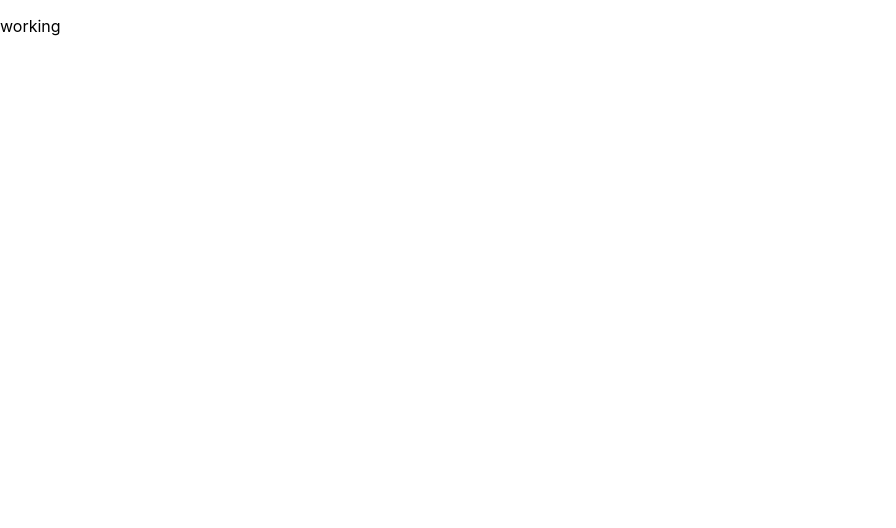
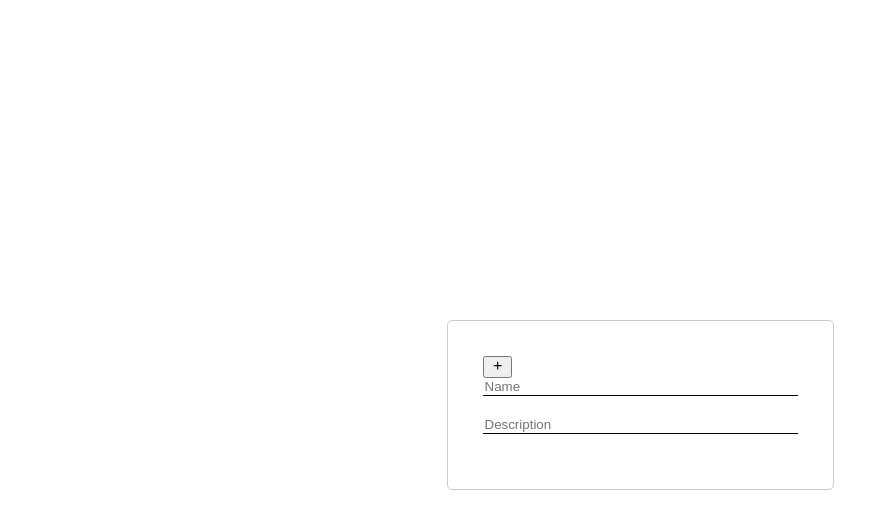
Before and after one commit to EricLarwa/Backlog, a React (Create React App) app in the folder my-app/: page / in a window 1280 px wide. Shown: the top 528 px of the page, without its empty margins (0-896 px from the left). Built offline with nearby package versions, Linux system fonts and the light colour scheme.

Commit message:
input container

```diff
--- a/my-app/package.json
+++ b/my-app/package.json
@@ -8,7 +8,9 @@
     "@testing-library/user-event": "^13.5.0",
     "bootstrap-icons": "^1.11.3",
     "react": "^18.2.0",
+    "react-bootstrap": "^2.10.1",
     "react-dom": "^18.2.0",
+    "react-icons": "^5.0.1",
     "react-scripts": "5.0.1",
     "web-vitals": "^2.1.4"
   },
--- a/my-app/src/App.css
+++ b/my-app/src/App.css
@@ -1,5 +1,54 @@
 body {
   background-color: white;
-  margin: 0;
-  padding: 0;
+  margin: 5;
+  padding: 5;
 }
+
+div .container {
+  display: flex;
+  border-style: underline;
+  height: 100;
+}
+
+.FormContainer {
+  display: flex;
+  align-items: center;
+  justify-content: center;
+  height: 100vh;
+  flex-direction: column;
+  padding: 5px;
+  margin: 5px;
+}
+
+.inputContainer {
+  display: flex;
+  flex-direction: column;
+  width: 25%;
+  margin-bottom: 10px;
+  padding: 35px;
+  border: 1px solid #ccc;
+  border-radius: 5px;
+
+}
+
+.btnContainer {
+  align-self: flex-start;
+  margin-bottom: 10px;
+}
+
+.textBox {
+  border-bottom-width: 1px;
+  border-color: black;
+  margin-bottom: 20px;
+  border: none;
+  border-bottom: 1px solid black;
+
+}
+
+.DescBox {
+  border-bottom-width: 1px;
+  border-color: black;
+  margin-bottom: 20px;
+  border: none;
+  border-bottom: 1px solid black;
+}
--- a/my-app/src/Components/TaskInput.js
+++ b/my-app/src/Components/TaskInput.js
@@ -1,12 +1,59 @@
-import { React } from 'react'
+import { React, useState } from 'react'
+import { Button } from 'react-bootstrap'
+import {BiPlus} from 'react-icons/bi'
+
 
 const Input = () => {
+
+    const [setName, name] = useState('')
+    const [description, setDescription] = useState('')
+
+    const handleNamechange = (event) => {
+        setName(event.target.value)
+    }
+
+    const handleDecriptionChange = (event) => {
+        setDescription(event.target.value)
+    }
+
+    const HandleKeyPress = (event) => {
+        if (event.key == 'Enter') {
+            handleSubmit();
+        }
+    }
+    const handleSubmit = (event) => {
+        event.preventDefault();
+        console.log("Submitted:", { name })
+
+        setName('')
+        setDescription('')
+    };
+
     return (
-        <div className="container">
-            <div>
-                <p>working</p>
+        <form onSubmit={handleSubmit} className='FormContainer'>
+            <div className='inputContainer'>
+                <div classnName="btnContainer">
+                    <Button variant="primary">
+                        <BiPlus />
+                    </Button>
+                </div>
+
+                <input className='textBox'
+                    type="text"
+                    value={name}
+                    onChange={(event) => setName(event.target.value)}
+                    placeholder='Name'
+                    onKeyPress={HandleKeyPress}
+                />
+                <input className="DescBox"
+                    type="text"
+                    value={description}
+                    onChange={(event) => setDescription(event.target.value)}
+                    placeholder='Description'
+                    onKeyPress={HandleKeyPress}
+                />
             </div>
-        </div>
+        </form>
     )
 }
 
```
Also changed, not shown: 1 other file (tests, documents, lock files or other folders).
